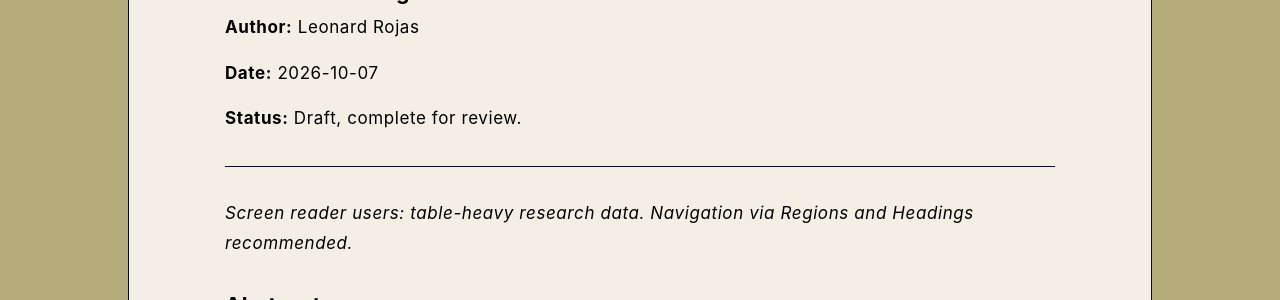
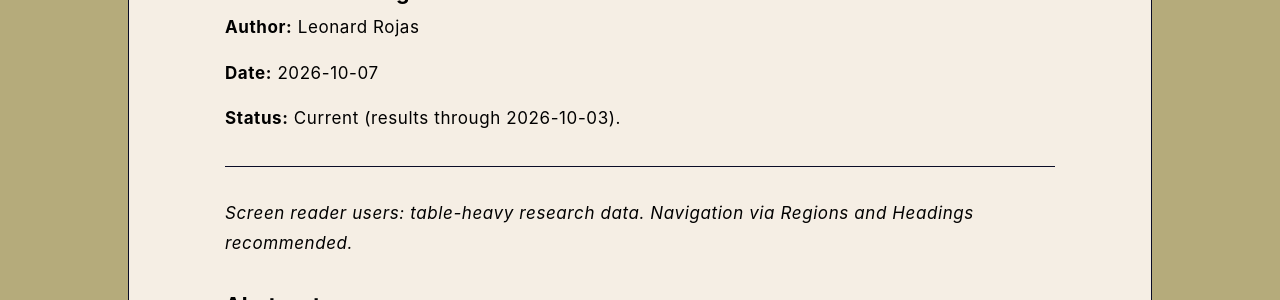
Before and after one commit to rojaslen/AISF-WEB, a Jekyll site: the page built from apx07.md, in a window 1280 px wide and 900 px high. Shown: the part 217-517 px from the top of the window. Built offline with Jekyll 4.4.1, drawn with Linux system fonts in a browser that asks for light colours; some web fonts are replaced.

Commit message:
apx07 status line set to Current. See .claude/change.log 2026-10-06.
Co-Authored-By: Claude Opus 5.5 <noreply@anthropic.com>

```diff
--- a/apx07.md
+++ b/apx07.md
@@ -12,7 +12,7 @@ nav_order: 8
 
 **Date:** 2026-10-07
 
-**Status:** Draft, complete for review.
+**Status:** Current (results through 2026-10-03).
 
 ---
 
```
